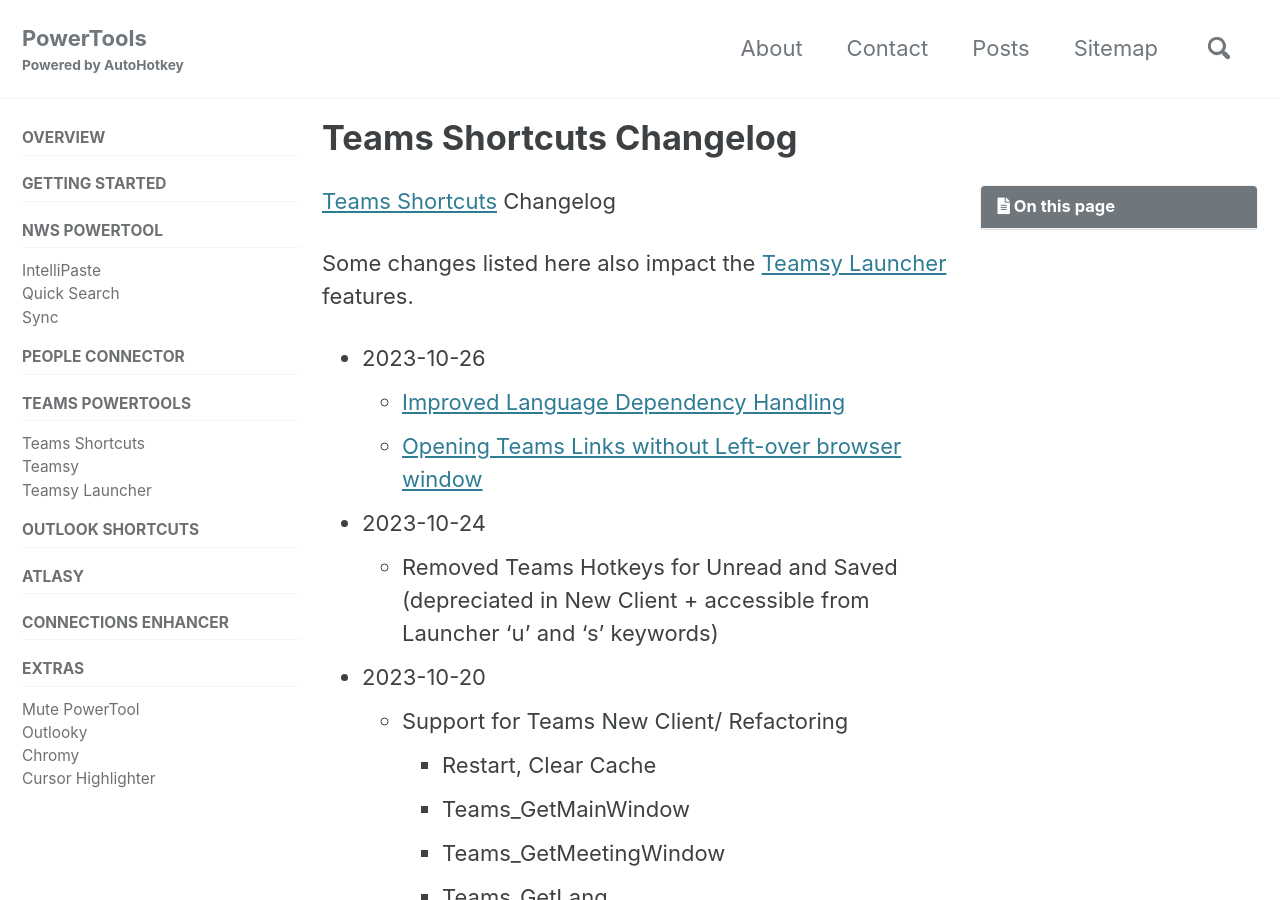
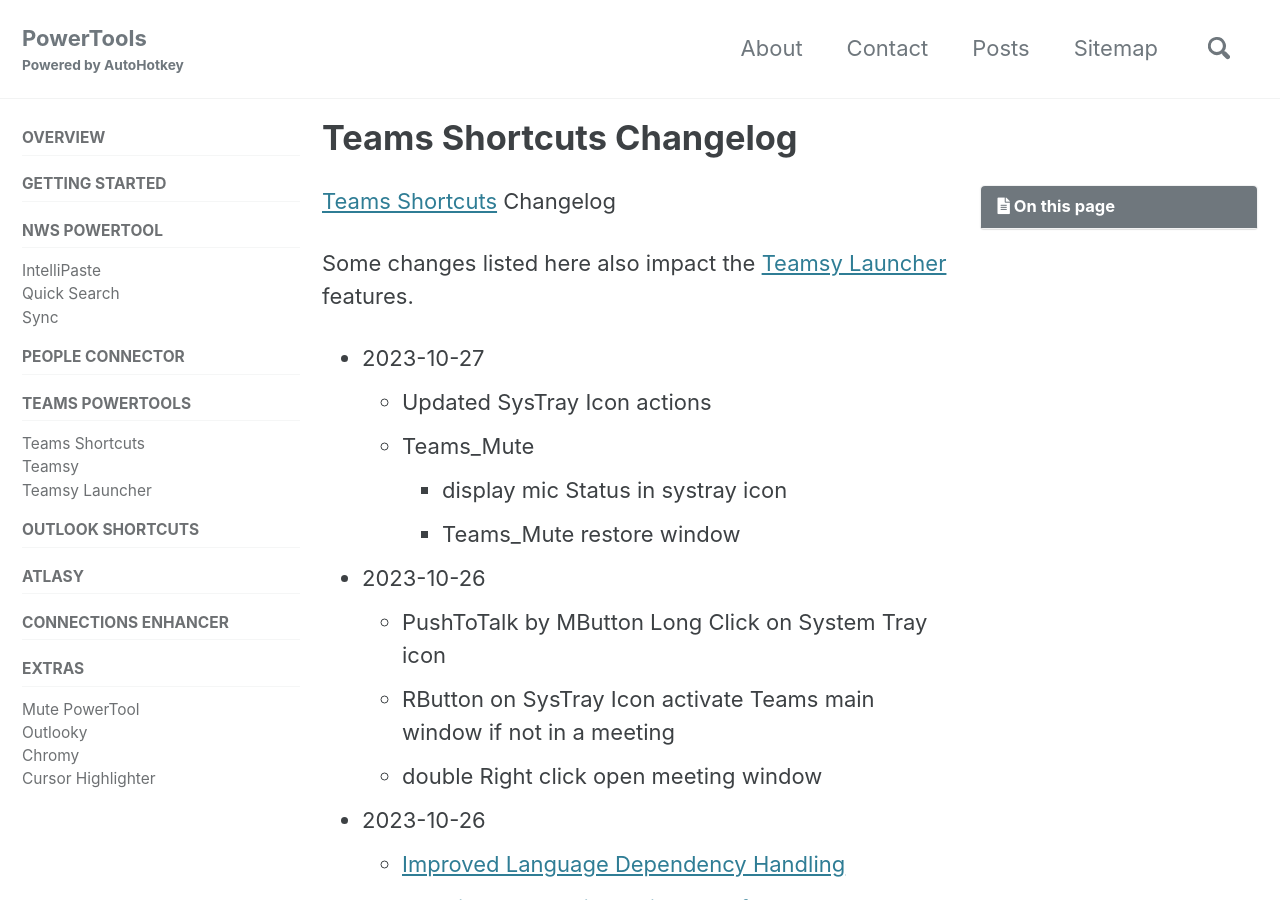
Before and after one commit to tdalon/ahk, a Jekyll site: the page built from docs/_pages/Teams-Shortcuts-Changelog.md, in a window 1280 px wide and 900 px high. Built offline with Jekyll 4.4.1, drawn with Linux system fonts in a browser that asks for light colours; cached includes are drawn as plain includes; comment, search, counter and statistics services are not loaded.

Commit message:
PTT + small changes

```diff
--- a/docs/_pages/Teams-Shortcuts-Changelog.md
+++ b/docs/_pages/Teams-Shortcuts-Changelog.md
@@ -8,6 +8,15 @@ excerpt: "Release notes for Teams Shortcuts PowerTool."
 
 Some changes listed here also impact the [Teamsy Launcher](Teamsy-Launcher) features.
 
+* 2023-10-27
+  * Updated SysTray Icon actions
+  * Teams_Mute
+    * display mic Status in systray icon
+    * Teams_Mute restore window
+* 2023-10-26
+  * PushToTalk by MButton Long Click on System Tray icon
+  * RButton on SysTray Icon activate Teams main window if not in a meeting
+  * double Right click open meeting window
 * 2023-10-26
   * [Improved Language Dependency Handling](https://tdalon.blogspot.com/2023/10/teams-powertools-lang.html)
   * [Opening Teams Links without Left-over browser window](https://tdalon.blogspot.com/2023/10/teams-open-link-leftover.html)
```
Also changed, not shown: 7 other files.
